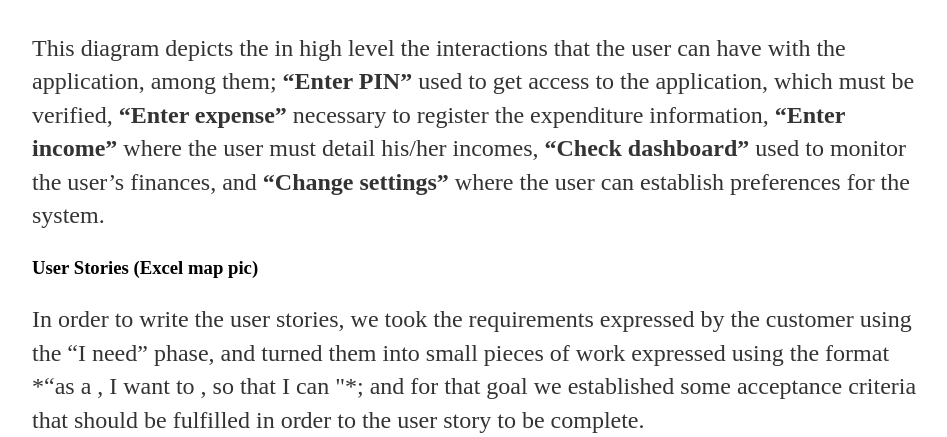
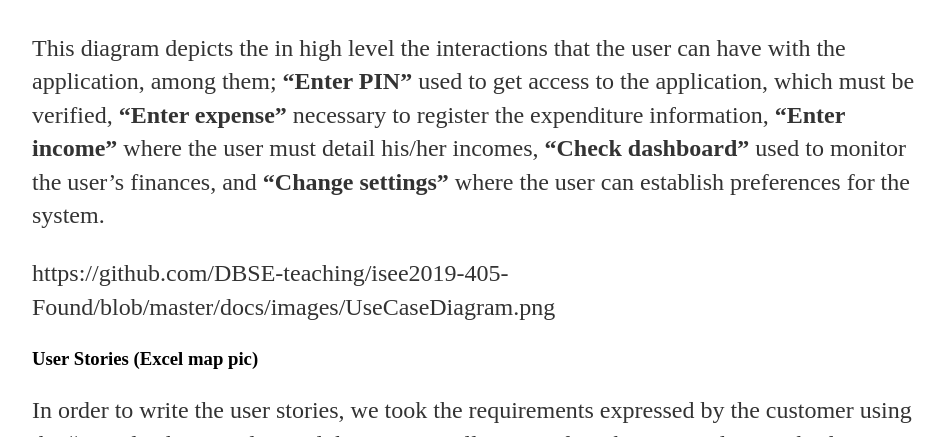
Before and after one commit to NadeemNicoR/TeamProjects, a Jekyll site: the page built from docs/_posts/2019-05-14-ISEE-2019-Prototype-Presentation.md, in a window 1280 px wide and 900 px high, scrolled down 3147 px, cut to the strip 0-437 px from the top of the window. Shown: the whole strip, without its empty margins (160-1107 px from the left). Built offline with Jekyll 4.4.1, drawn with Linux system fonts in a browser that asks for light colours; our own code applies the rules of GitHub Pages for plain Markdown files; a file with an impossible date is left out; some of the changed lines change nothing that is shown.

Commit message:
test
test

```diff
--- a/docs/_posts/2019-05-14-ISEE-2019-Prototype-Presentation.md
+++ b/docs/_posts/2019-05-14-ISEE-2019-Prototype-Presentation.md
@@ -33,7 +33,7 @@
 This diagram depicts the in high level the interactions that the user can have with the application, among them; **"Enter PIN"** used to get access to the application, which must be verified, **"Enter expense"** necessary to register the expenditure information, **"Enter income"** where the user must detail his/her incomes, **"Check dashboard"** used to monitor the user's finances, and **"Change settings"** where the user can establish preferences for the system.
 
 
-
+https://github.com/DBSE-teaching/isee2019-405-Found/blob/master/docs/images/UseCaseDiagram.png
 
 ### User Stories (Excel map pic)
 
@@ -43,7 +43,7 @@
      alt="Markdown Monster icon"
      style="float: left; margin-right: 50px;" />
 
-
+![UserStoriesManagement_new]({{site.baseurl}}/images/UserStoriesManagement_new.png)
 
 ## System design
 ---
```
